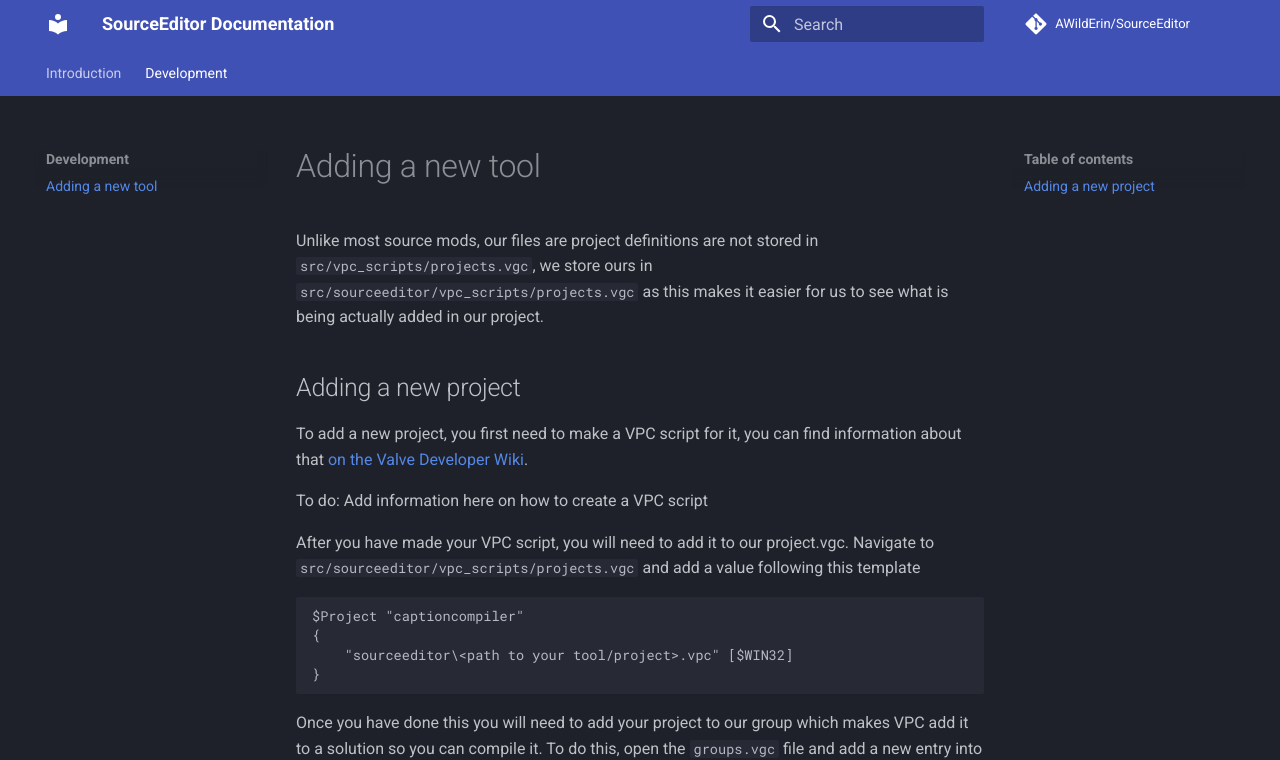
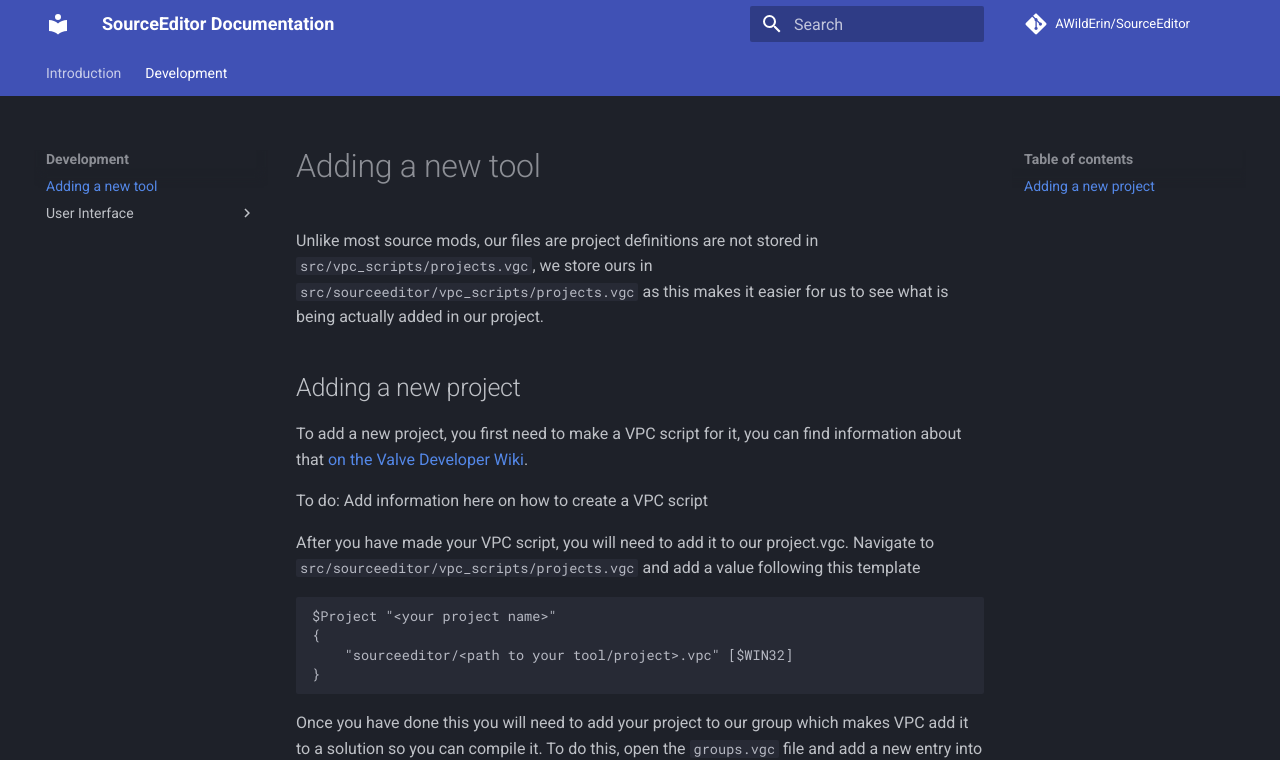
Before and after one commit to AWildErin/SourceEditor-sdk, an MkDocs documentation site: the page built from docs/development/valve-project-creator.md, in a window 1280 px wide and 1074 px high. Shown: the top 760 px of the window. Built offline with MkDocs 1.6.1 and Material for MkDocs 9.7.7, drawn with Linux system fonts in a browser that asks for light colours; comment, search, counter and statistics services are not loaded.

Commit message:
Add search paths to the documentation

````diff
--- a/docs/development/valve-project-creator.md
+++ b/docs/development/valve-project-creator.md
@@ -11,9 +11,9 @@ To do: Add information here on how to create a VPC script
 After you have made your VPC script, you will need to add it to our project.vgc. Navigate to `src/sourceeditor/vpc_scripts/projects.vgc` and add a value following this template
 
 ```
-$Project "captioncompiler"
+$Project "<your project name>"
 {
-	"sourceeditor\<path to your tool/project>.vpc" [$WIN32]
+	"sourceeditor/<path to your tool/project>.vpc" [$WIN32]
 }
 ```
 
````
Also changed, not shown: docs/development/User-Interface/qt-resources.md (added, +16 -0 lines).
